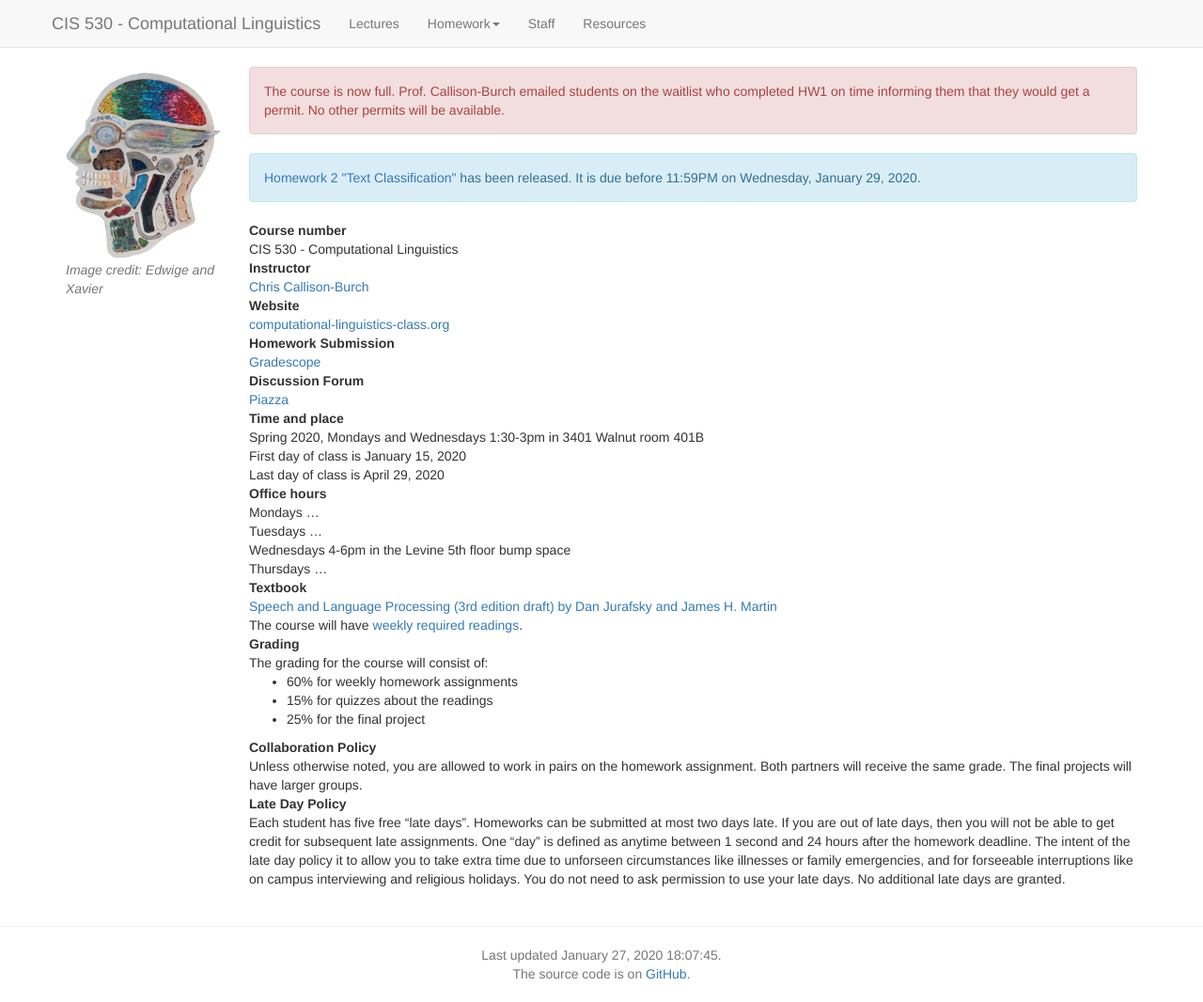
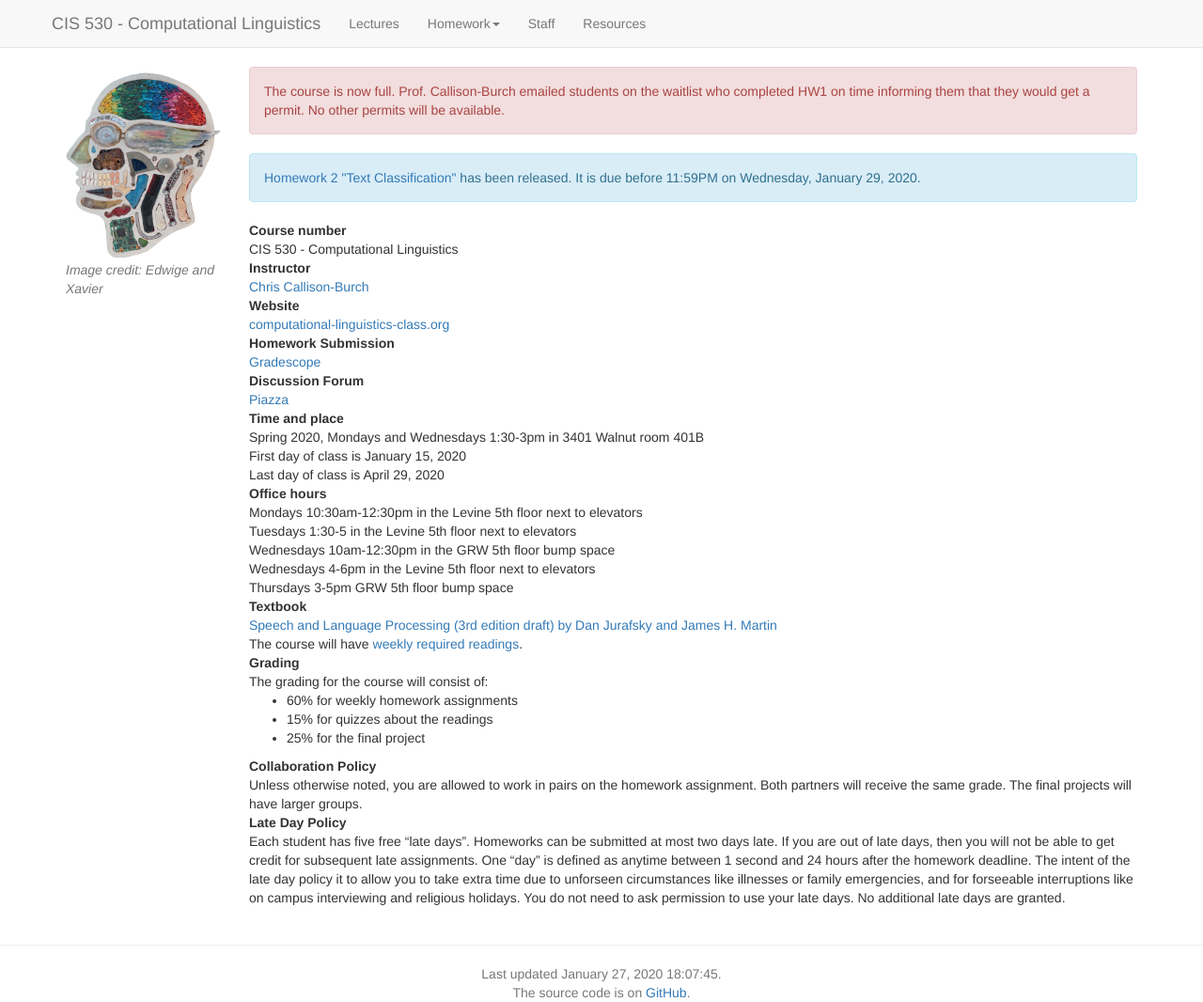
Before and after one commit to computational-linguistics-class/computational-linguistics-class.github.io, a Jekyll site: the page built from index.md, in a window 1280 px wide. Shown: the whole page at 94% size. Built offline with Jekyll 4.4.1, drawn with Linux system fonts in a browser that asks for light colours; nearby versions of some CDN libraries; a script that is not in the unit is left out.

Commit message:
Update index.md

```diff
--- a/index.md
+++ b/index.md
@@ -68,10 +68,11 @@ Time and place
 : Last day of class is April 29, 2020
 
 Office hours
-: Mondays ...
-: Tuesdays ...
-: Wednesdays 4-6pm in the Levine 5th floor bump space
-: Thursdays ...
+: Mondays 10:30am-12:30pm in the Levine 5th floor next to elevators
+: Tuesdays 1:30-5 in the Levine 5th floor next to elevators
+: Wednesdays 10am-12:30pm in the GRW 5th floor bump space
+: Wednesdays 4-6pm in the Levine 5th floor next to elevators
+: Thursdays 3-5pm GRW 5th floor bump space
 
 
 Textbook
```
